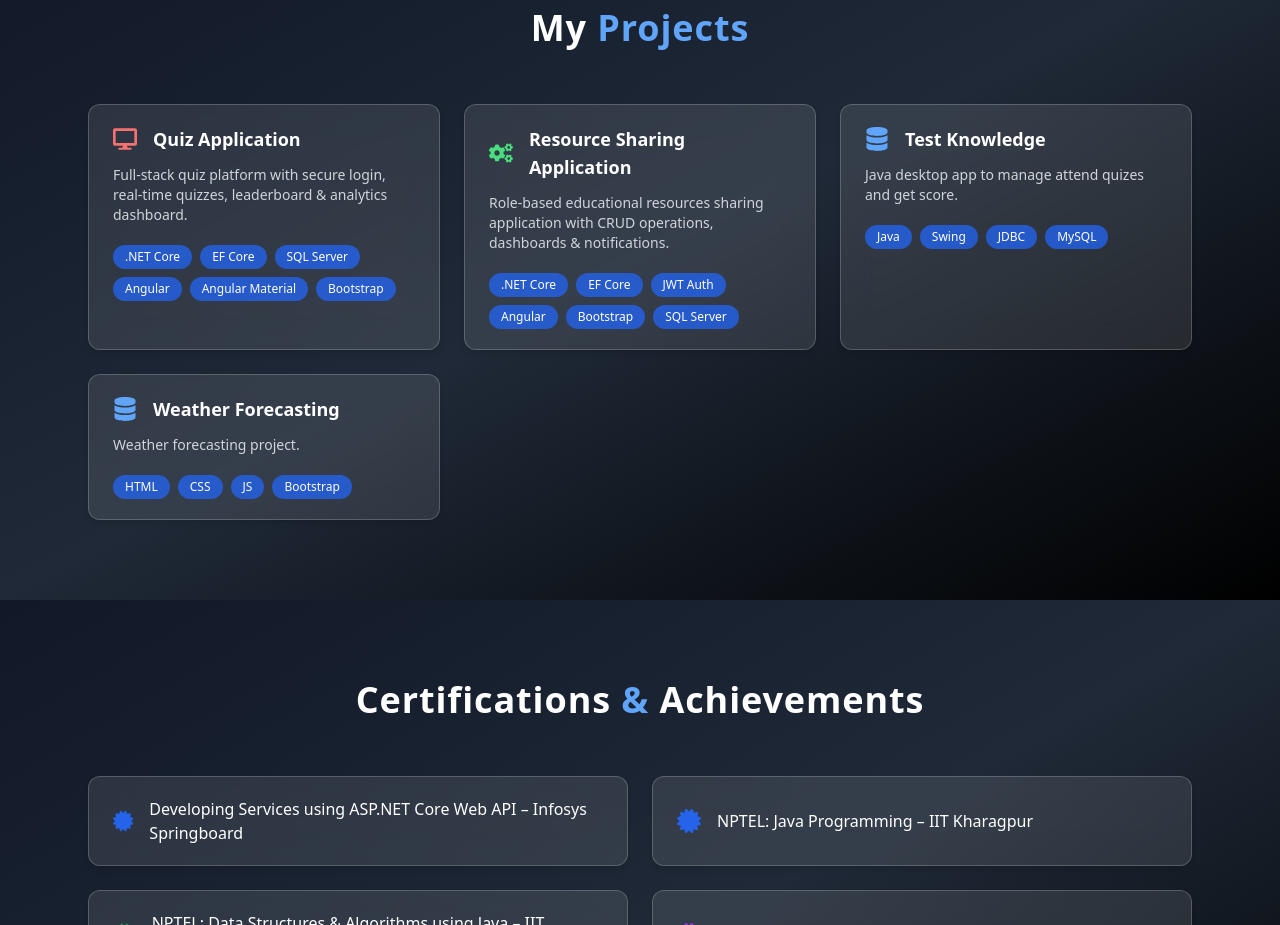
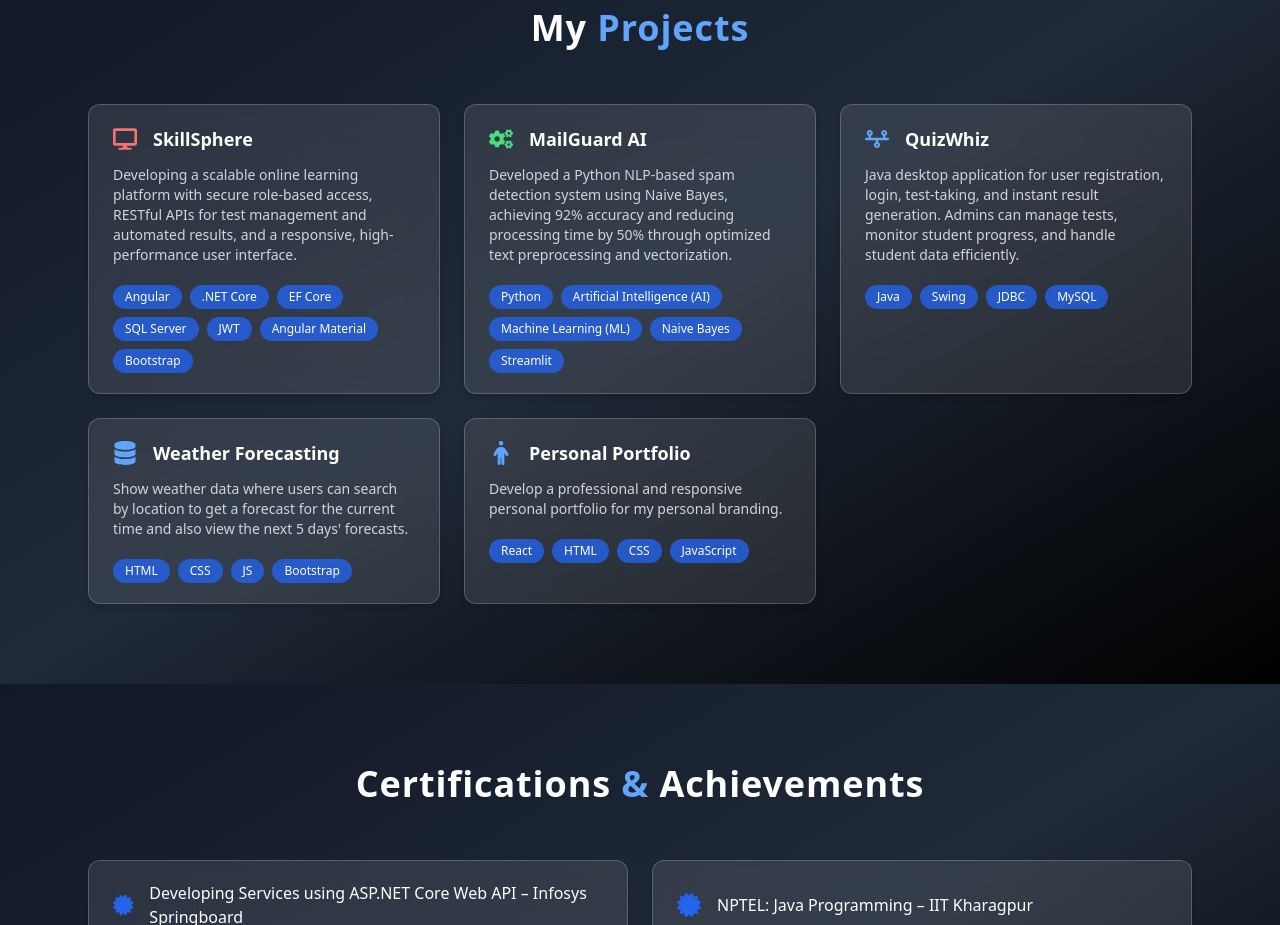
Before and after one commit to vivekkushwaha27/my-portfolio, a React (Create React App) app: page / in a window 1280 px wide. Shown: the part 2300-3225 px from the top of the page. Built offline with nearby package versions, Linux system fonts and the light colour scheme.

Commit message:
Updated the projects section.

```diff
--- a/src/components/Projects.jsx
+++ b/src/components/Projects.jsx
@@ -1,31 +1,38 @@
 import React from "react";
 import { FaDesktop, FaDatabase, FaCogs } from "react-icons/fa";
+import { FaPerson, FaTimeline } from "react-icons/fa6";
 
 export default function Projects() {
   const projects = [
     {
       icon: <FaDesktop className="text-red-400 text-2xl" />,
-      name: "Quiz Application",
-      desc: "Full-stack quiz platform with secure login, real-time quizzes, leaderboard & analytics dashboard.",
-      tech: [".NET Core", "EF Core", "SQL Server", "Angular", "Angular Material", "Bootstrap"],
+      name: "SkillSphere",
+      desc: "Developing a scalable online learning platform with secure role-based access, RESTful APIs for test management and automated results, and a responsive, high-performance user interface.",
+      tech: ["Angular", ".NET Core", "EF Core", "SQL Server", "JWT", "Angular Material", "Bootstrap"],
     },
     {
       icon: <FaCogs className="text-green-400 text-2xl" />,
-      name: "Resource Sharing Application",
-      desc: "Role-based educational resources sharing application with CRUD operations, dashboards & notifications.",
-      tech: [".NET Core", "EF Core", "JWT Auth", "Angular", "Bootstrap", "SQL Server"],
+      name: " MailGuard AI",
+      desc: " Developed a Python NLP-based spam detection system using Naive Bayes, achieving 92% accuracy and reducing processing time by 50% through optimized text preprocessing and vectorization.",
+      tech: ["Python", "Artificial Intelligence (AI)", "Machine Learning (ML)", "Naive Bayes", "Streamlit"]
     },
     {
-      icon: <FaDatabase className="text-blue-400 text-2xl" />,
-      name: "Test Knowledge",
-      desc: "Java desktop app to manage attend quizes and get score.",
+      icon: <FaTimeline className="text-blue-400 text-2xl" />,
+      name: "QuizWhiz",
+      desc: "Java desktop application for user registration, login, test-taking, and instant result generation. Admins can manage tests, monitor student progress, and handle student data efficiently.",
       tech: ["Java", "Swing", "JDBC", "MySQL"],
     },
     {
       icon: <FaDatabase className="text-blue-400 text-2xl" />,
       name: "Weather Forecasting",
-      desc: "Weather forecasting project.",
+      desc: "Show weather data where users can search by location to get a forecast for the current time and also view the next 5 days' forecasts.",
       tech: ["HTML", "CSS", "JS", "Bootstrap"],
+    },
+    {
+      icon: <FaPerson className="text-blue-400 text-2xl" />,
+      name: "Personal Portfolio",
+      desc: "Develop a professional and responsive personal portfolio for my personal branding.",
+      tech: ["React","HTML", "CSS", "JavaScript"],
     }
   ];
 
```
